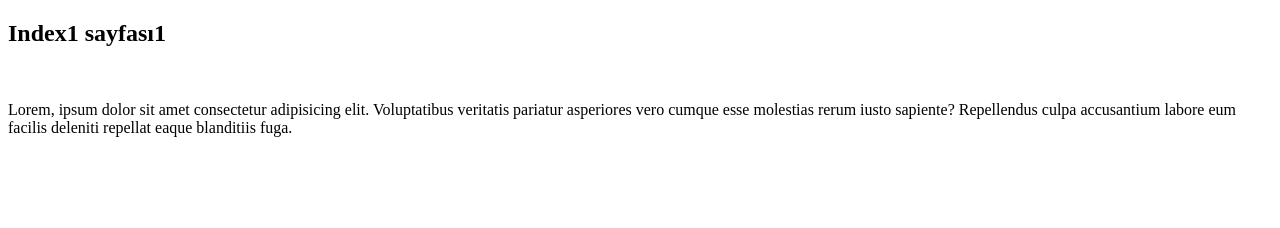
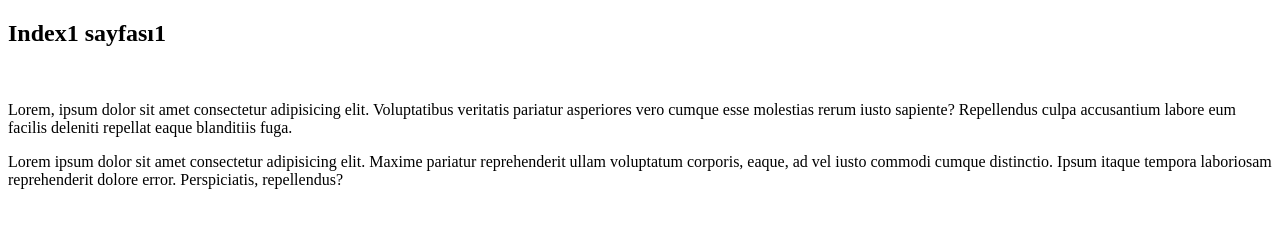
Before and after one commit to Mozgalli/RentACarApp, a plain HTML site: page src/index.html in a window 1280 px wide. Drawn offline with Linux system fonts and the light colour scheme.

Commit message:
updated 1 index.html

```diff
--- a/src/index.html
+++ b/src/index.html
@@ -10,5 +10,6 @@
     <h2>Index1 sayfası1</h2>
     <br>
     <p>Lorem, ipsum dolor sit amet consectetur adipisicing elit. Voluptatibus veritatis pariatur asperiores vero cumque esse molestias rerum iusto sapiente? Repellendus culpa accusantium labore eum facilis deleniti repellat eaque blanditiis fuga.</p>
+    <p>Lorem ipsum dolor sit amet consectetur adipisicing elit. Maxime pariatur reprehenderit ullam voluptatum corporis, eaque, ad vel iusto commodi cumque distinctio. Ipsum itaque tempora laboriosam reprehenderit dolore error. Perspiciatis, repellendus?</p>
 </body>
 </html>
```
